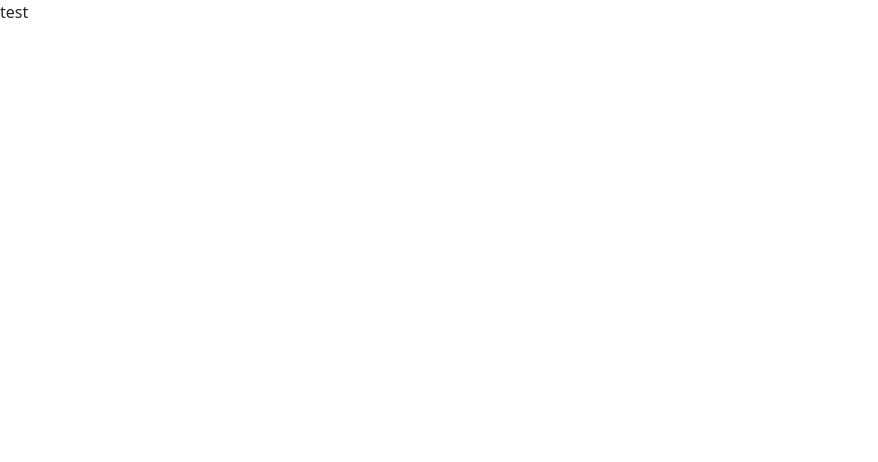
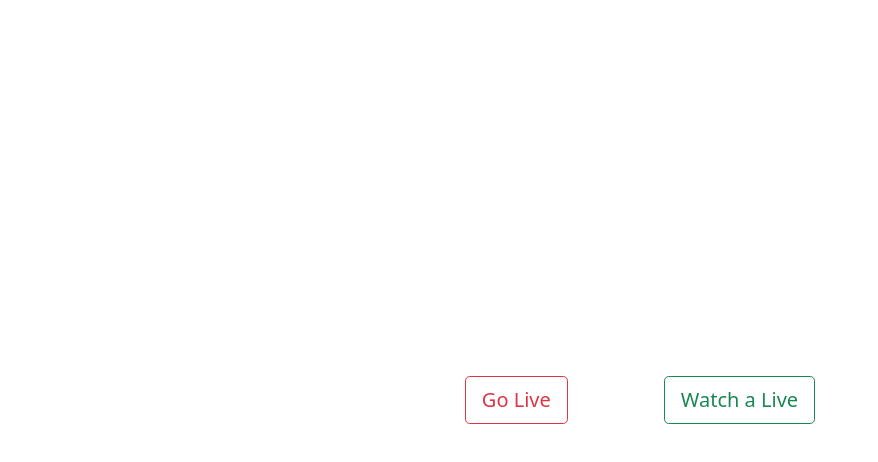
Before and after one commit to abanoubmesiha/live-streaming, a React (Create React App) app: page / in a window 1280 px wide. Shown: the top 462 px of the page, without its empty margins (0-878 px from the left). Built offline with nearby package versions, Linux system fonts and the light colour scheme.

Commit message:
Add landing page with styles
* Disable linebreak eslint rule

```diff
--- a/src/App.jsx
+++ b/src/App.jsx
@@ -1,10 +1,11 @@
 import React from 'react';
 import './assets/styles/index.sass';
+import Landing from './pages/landing';
 
 function App() {
   return (
     <div className="App">
-      test
+      <Landing />
     </div>
   );
 }
--- /dev/null
+++ b/src/assets/styles/_colors.sass
@@ -0,0 +1,2 @@
+$white: #fff !default
+$black: #000 !default
--- a/src/assets/styles/index.sass
+++ b/src/assets/styles/index.sass
@@ -0,0 +1,2 @@
+@import 'colors'
+@import 'pages/index'
--- /dev/null
+++ b/src/assets/styles/pages/_index.sass
@@ -0,0 +1 @@
+@import 'landing'
--- /dev/null
+++ b/src/assets/styles/pages/_landing.sass
@@ -0,0 +1,3 @@
+section
+  &.landing
+    height: 100vh
--- /dev/null
+++ b/src/pages/landing.jsx
@@ -0,0 +1,20 @@
+import React from 'react';
+import { Container, Button } from 'react-bootstrap';
+
+function Landing() {
+  return (
+    <section className="landing">
+      <Container fluid className="h-100 d-flex align-items-center justify-content-center">
+        <Button variant="outline-danger" size="lg">
+          Go Live
+        </Button>
+        <div className="m-5" />
+        <Button variant="outline-success" size="lg">
+          Watch a Live
+        </Button>
+      </Container>
+    </section>
+  );
+}
+
+export default Landing;
```
Also changed, not shown: .eslintrc.json.
